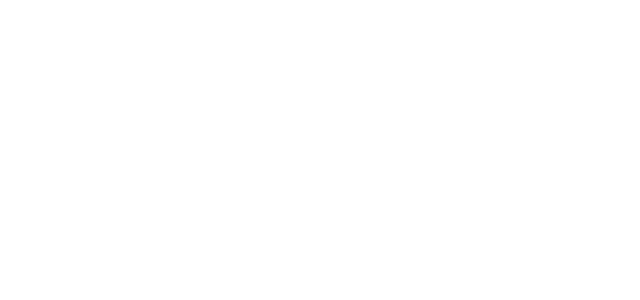
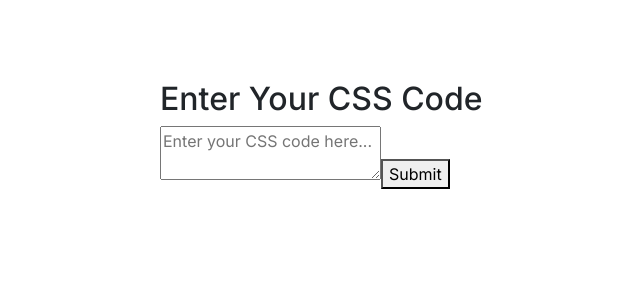
Before and after one commit to NangunooriAbhinav/css_game, a Next.js app: page / in a window 1280 px wide. Shown: the top 300 px of the page, without its empty margins (492-1132 px from the left). Built offline with nearby package versions, Linux system fonts and the light colour scheme.

Commit message:
ground work

```diff
--- /dev/null
+++ b/app/components/codeinput.tsx
@@ -0,0 +1,30 @@
+"use client";
+import React, { useState } from "react";
+
+export default function CodeInput() {
+  const [cssCode, setCssCode] = useState<string>("");
+
+  const handleInputChange = (event: React.ChangeEvent<HTMLTextAreaElement>) => {
+    setCssCode(event.target.value);
+  };
+
+  const handleSubmit = () => {
+    // You can perform actions with the entered CSS code here
+    console.log(cssCode);
+  };
+
+  return (
+    <div className="container w-50">
+      <h2>Enter Your CSS Code</h2>
+      <textarea
+        className="code-input"
+        placeholder="Enter your CSS code here..."
+        value={cssCode}
+        onChange={handleInputChange}
+      ></textarea>
+      <button className="submit-btn" onClick={handleSubmit}>
+        Submit
+      </button>
+    </div>
+  );
+}
--- /dev/null
+++ b/app/components/view.tsx
@@ -0,0 +1,21 @@
+export default function View({ cssDetails }: { cssDetails: string }) {
+  return (
+    <div className={`d-grid h-100 w-50 ${cssDetails}`}>
+      <div className="row">
+        <div className="col-md-4 box-1 p-0"></div>
+        <div className="col-md-4 box-2 p-0"></div>
+        <div className="col-md-4 box-3 p-0"></div>
+      </div>
+      <div className="row">
+        <div className="col-md-4 box-4 p-0"></div>
+        <div className="col-md-4 box-5 p-0"></div>
+        <div className="col-md-4 box-6 p-0"></div>
+      </div>
+      <div className="row">
+        <div className="col-md-4 box-7 p-0"></div>
+        <div className="col-md-4 box-8 p-0"></div>
+        <div className="col-md-4 box-9 p-0"></div>
+      </div>
+    </div>
+  );
+}
--- a/app/globals.css
+++ b/app/globals.css
@@ -8,8 +8,8 @@ body {
 }
 
 .game-container {
-  width: 525px;
-  height: 525px;
+  width: 80vw;
+  height: 80vh;
 }
 
 .row {
--- a/app/page.tsx
+++ b/app/page.tsx
@@ -1,25 +1,16 @@
-import Image from "next/image";
+import View from "@/app/components/view";
+import CodeInput from "./components/codeinput";
+import { useState } from "react";
 
 export default function Home() {
+  const cssClass = ["mode1", "mode2", "mode3", "mode4", "mode5"];
+
   return (
     <>
       <section className="main d-flex justify-content-center align-items-center">
-        <div className="game-container d-grid no-gutters">
-          <div className="row">
-            <div className="col-md-4 box-1 p-0"></div>
-            <div className="col-md-4 box-2 p-0"></div>
-            <div className="col-md-4 box-3 p-0"></div>
-          </div>
-          <div className="row">
-            <div className="col-md-4 box-4 p-0"></div>
-            <div className="col-md-4 box-5 p-0"></div>
-            <div className="col-md-4 box-6 p-0"></div>
-          </div>
-          <div className="row">
-            <div className="col-md-4 box-7 p-0"></div>
-            <div className="col-md-4 box-8 p-0"></div>
-            <div className="col-md-4 box-9 p-0"></div>
-          </div>
+        <div className="game-container d-flex">
+          <View cssDetails={cssClass[0]} />
+          <CodeInput />
         </div>
       </section>
     </>
```
Also changed, not shown: app/components/frog.js (deleted), app/components/frog.tsx (added).
